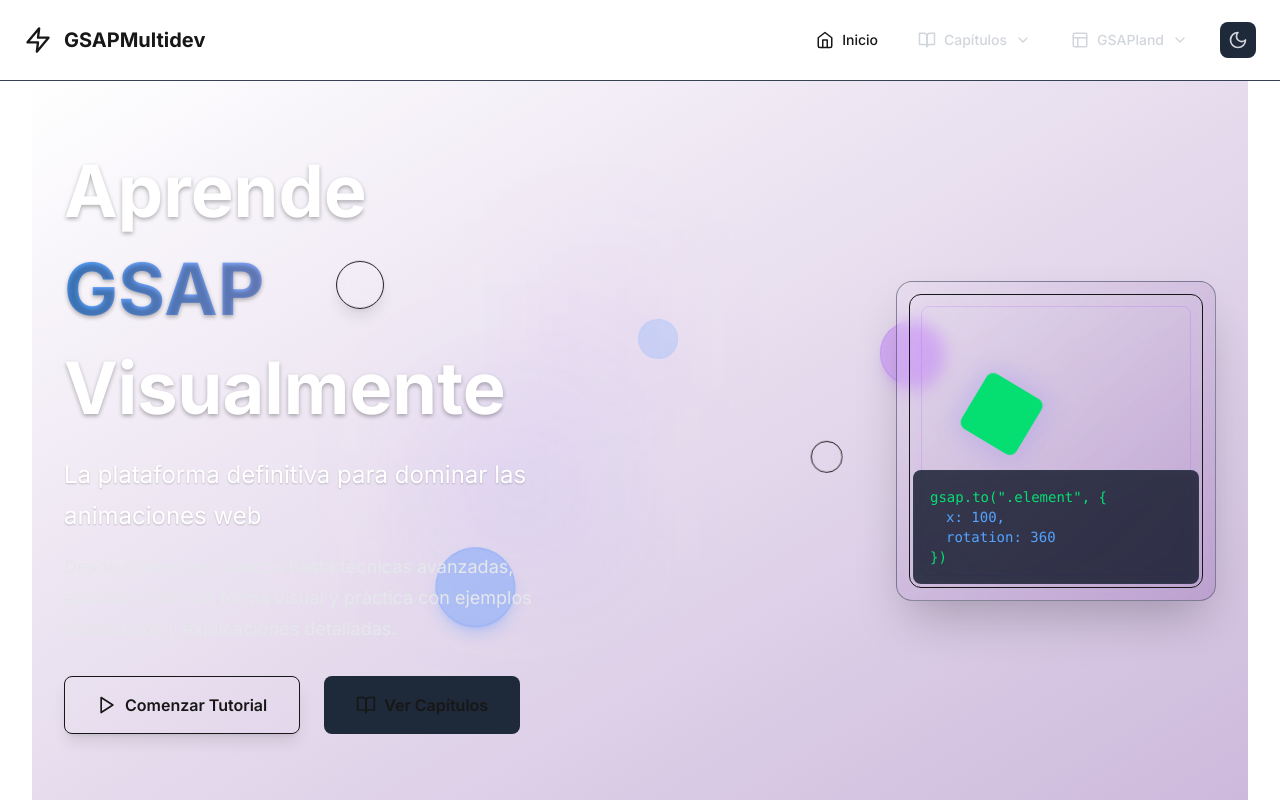
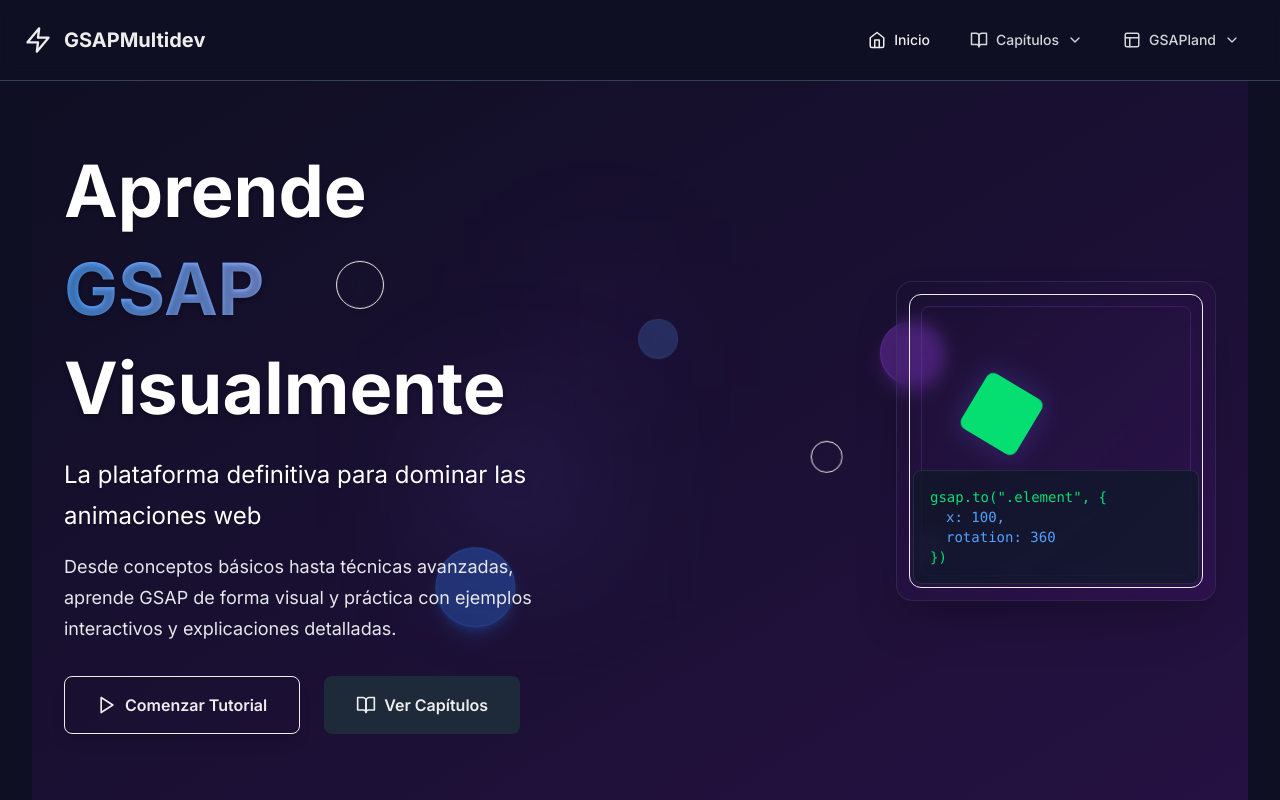
Before and after one commit to ImaMultiDev/gsap-multidev, a Next.js app: page / in a window 1280 px wide. Shown: the top 800 px of the page. Built offline with nearby package versions, Linux system fonts and the light colour scheme.

Commit message:
feat(theme): only dark theme

```diff
--- a/src/app/globals.css
+++ b/src/app/globals.css
@@ -6,11 +6,15 @@
   --font-mono: ui-monospace, Menlo, Monaco, 'Cascadia Code', 'Roboto Mono',
     'Oxygen Mono', 'Ubuntu Monospace', 'Source Code Pro', 'Fira Code',
     'Droid Sans Mono', 'Courier New', monospace;
+  color-scheme: dark;
 }
 
-[data-theme="light"] {
-  --background: #ffffff;
-  --foreground: #171717;
+html {
+  color-scheme: dark;
+}
+
+body {
+  color-scheme: dark;
 }
 
 * {
--- a/src/app/layout.tsx
+++ b/src/app/layout.tsx
@@ -1,8 +1,6 @@
 import type { Metadata } from "next";
 import { Inter } from "next/font/google";
 import "./globals.css";
-import { ThemeProvider } from "@/contexts/ThemeContext";
-import Navbar from "../components/Navbar";
 import Footer from "../components/Footer";
 import NavbarNew from "@/components/Navbar_new";
 
@@ -67,15 +65,13 @@ export default function RootLayout({
   return (
     <html lang="es" suppressHydrationWarning>
       <body
-        className={`${inter.className} antialiased min-h-screen flex flex-col bg-background text-foreground`}
+        className={`${inter.className} dark antialiased min-h-screen flex flex-col bg-gray-950 text-gray-50`}
       >
-        <ThemeProvider>
           <NavbarNew />
           <main className="flex-grow px-4 md:px-6 lg:px-8 min-h-[calc(100vh-5rem)]">
             {children}
           </main>
           <Footer />
-        </ThemeProvider>
       </body>
     </html>
   );
--- a/src/components/Navbar_new.tsx
+++ b/src/components/Navbar_new.tsx
@@ -6,8 +6,6 @@ import { usePathname } from "next/navigation";
 import {
   Menu,
   X,
-  Sun,
-  Moon,
   Zap,
   ChevronDown,
   Home,
@@ -16,14 +14,12 @@ import {
   BookOpenCheck,
   Trophy,
 } from "lucide-react";
-import { useTheme } from "@/contexts/ThemeContext";
 import { navigationItems } from "@/data/chapters";
 
 export default function NavbarNew() {
   const [isMenuOpen, setIsMenuOpen] = useState(false);
   const [isChaptersOpen, setIsChaptersOpen] = useState(false);
   const [isGSAPlandOpen, setIsGSAPlandOpen] = useState(false);
-  const { theme, toggleTheme } = useTheme();
   const pathname = usePathname();
   const dropdownRef = useRef<HTMLDivElement>(null);
   const gsaplandRef = useRef<HTMLDivElement>(null);
@@ -199,23 +195,9 @@ export default function NavbarNew() {
                 )}
               </div>
             </div>
-
-            <button
-              onClick={toggleTheme}
-              className="p-2 rounded-lg bg-gray-800 hover:bg-gray-700 text-gray-300 hover:text-white transition-colors"
-              title={`Cambiar a tema ${theme === "dark" ? "claro" : "oscuro"}`}
-            >
-              {theme === "dark" ? <Sun size={20} /> : <Moon size={20} />}
-            </button>
           </div>
 
           <div className="md:hidden flex items-center gap-2">
-            <button
-              onClick={toggleTheme}
-              className="p-2 rounded-lg bg-gray-800 hover:bg-gray-700 text-gray-300 hover:text-white transition-colors"
-            >
-              {theme === "dark" ? <Sun size={20} /> : <Moon size={20} />}
-            </button>
             <button
               onClick={() => setIsMenuOpen(!isMenuOpen)}
               className="p-2 rounded-lg bg-gray-800 hover:bg-gray-700 text-gray-300 hover:text-white transition-colors"
```
